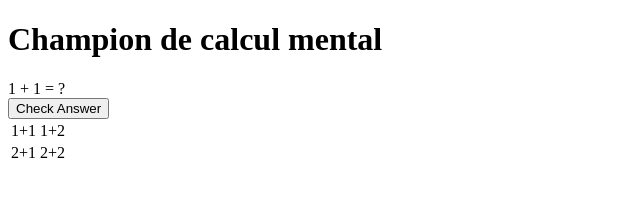
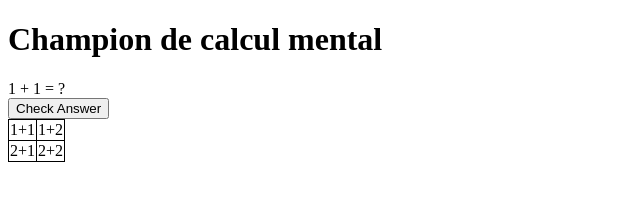
Before and after one commit to Keirua/champion-maths, a plain HTML site: page index.html in a window 1280 px wide. Both pictures are taken after a click on the button "1..5 + 1..5". Shown: the full height of the page, 0-640 px from the left. Drawn offline with Linux system fonts and the light colour scheme.

Commit message:
correctly display the number

```diff
--- a/index.html
+++ b/index.html
@@ -8,6 +8,12 @@
       }
       .failure {
         background: orange;
+      }
+      #score-table table {
+        border-collapse:collapse;
+      }
+      #score-table table td {
+        border:1px solid black;
       }
 
     </style>
```
